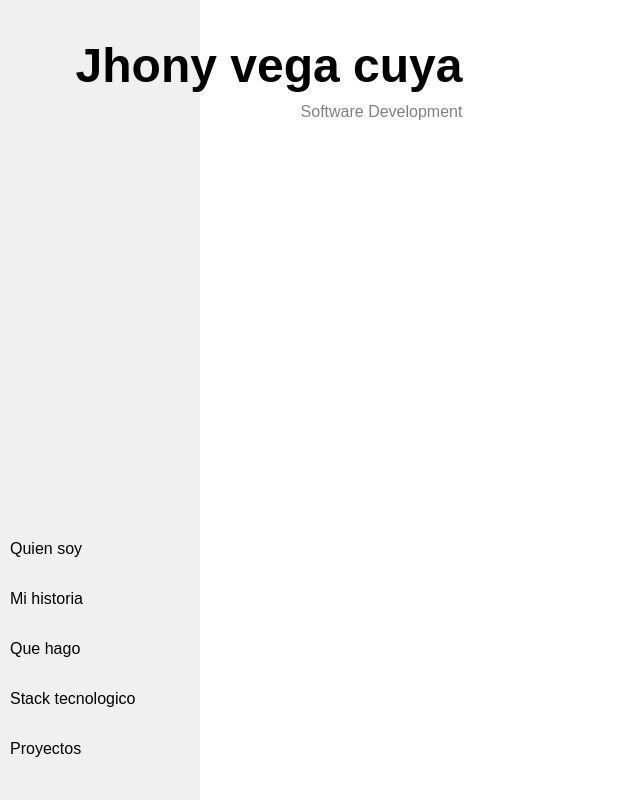
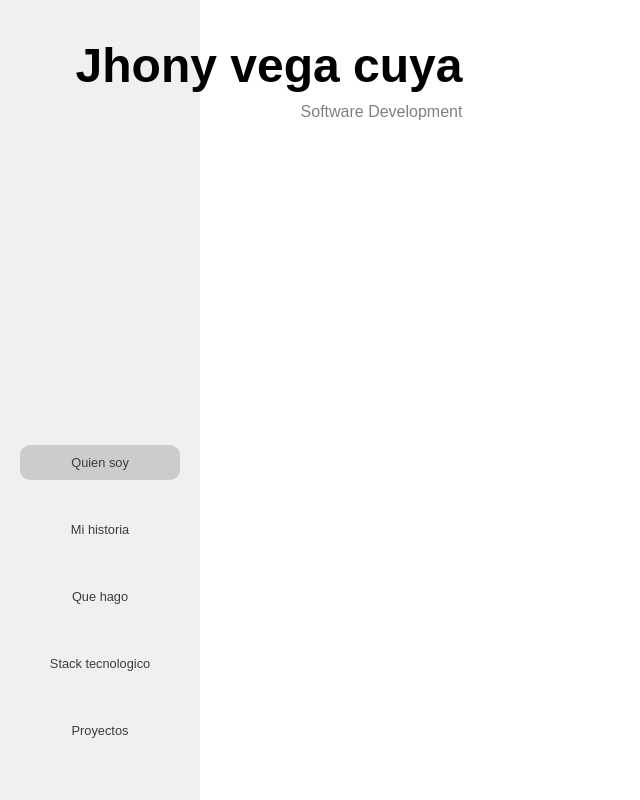
Before and after one commit to jhony-v/portfolio, an Angular app: page / in a window 1280 px wide. Shown: the whole page, without its empty margins (0-640 px from the left). Built offline with nearby package versions, Linux system fonts and the light colour scheme.

Commit message:
complete assign links

```diff
--- a/src/app/app.component.styl
+++ b/src/app/app.component.styl
@@ -6,7 +6,7 @@ set-flex(direction = row)
     flex-direction direction
 
 set-default-padding()
-    padding 10px
+    padding 20px
 
 .app
     height 100%
--- a/src/app/shared/components/button-base/button-base.component.ts
+++ b/src/app/shared/components/button-base/button-base.component.ts
@@ -7,8 +7,7 @@ import { Component, OnInit, Input } from '@angular/core';
 })
 export class ButtonBaseComponent implements OnInit {
 
-  @Input('title')
-  title : string;
+  @Input('title') title : string;
 
   constructor() { }
 
--- a/src/app/shared/components/card-image/card-image.component.ts
+++ b/src/app/shared/components/card-image/card-image.component.ts
@@ -7,8 +7,7 @@ import { Component, OnInit, Input } from '@angular/core';
 })
 export class CardImageComponent implements OnInit {
 
-  @Input("image")
-  image : string;
+  @Input("image") image : string;
 
   constructor() { }
 
--- a/src/app/shared/components/link-navigator/link-navigator.component.html
+++ b/src/app/shared/components/link-navigator/link-navigator.component.html
@@ -1 +1,7 @@
-<p>link-navigator works!</p>
+<a
+  class="link-navigator"
+  routerLink="{{ hrefLink }}"
+  routerLinkActive="router-link-active"
+>
+    {{text}}
+</a>
--- a/src/app/shared/components/link-navigator/link-navigator.component.styl
+++ b/src/app/shared/components/link-navigator/link-navigator.component.styl
@@ -0,0 +1,12 @@
+.link-navigator
+    text-decoration none
+    color rgb(60,60,60)
+    border-radius 10px
+    font-size .8rem
+    display block
+    text-align center
+    padding 10px
+    transition .3s background
+
+.router-link-active
+    background rgba(0,0,0,.15)
--- a/src/app/shared/components/link-navigator/link-navigator.component.ts
+++ b/src/app/shared/components/link-navigator/link-navigator.component.ts
@@ -1,4 +1,4 @@
-import { Component, OnInit } from '@angular/core';
+import { Component, OnInit, Input } from '@angular/core';
 
 @Component({
   selector: 'app-link-navigator',
@@ -7,6 +7,9 @@ import { Component, OnInit } from '@angular/core';
 })
 export class LinkNavigatorComponent implements OnInit {
 
+  @Input("text") text : string;
+  @Input("href-link") hrefLink : string;
+
   constructor() { }
 
   ngOnInit(): void {
--- a/src/app/shared/containers/list-links-navigator/list-links-navigator.component.html
+++ b/src/app/shared/containers/list-links-navigator/list-links-navigator.component.html
@@ -1,5 +1,10 @@
 <div class="list-links-navigator">
   <ul class="links">
-    <li *ngFor="let current of linksNavigator">{{ current.text }}</li>
+    <li *ngFor="let current of linksNavigator">
+      <app-link-navigator
+        href-link="{{ current.href }}"
+        text="{{ current.text }}"
+      ></app-link-navigator>
+    </li>
   </ul>
 </div>
--- a/src/app/shared/containers/list-links-navigator/list-links-navigator.component.styl
+++ b/src/app/shared/containers/list-links-navigator/list-links-navigator.component.styl
@@ -3,3 +3,4 @@
     .links > *
         margin-top 2em
         margin-bottom @margin-top
+        list-style-type none
--- a/src/index.html
+++ b/src/index.html
@@ -1,5 +1,5 @@
 <!doctype html>
-<html lang="en">
+<html lang="es">
 <head>
   <meta charset="utf-8">
   <title>PortfolioJhony</title>
```
Also changed, not shown: src/app/shared/components/text-base/text-base.component.ts (+3 -8 lines).
